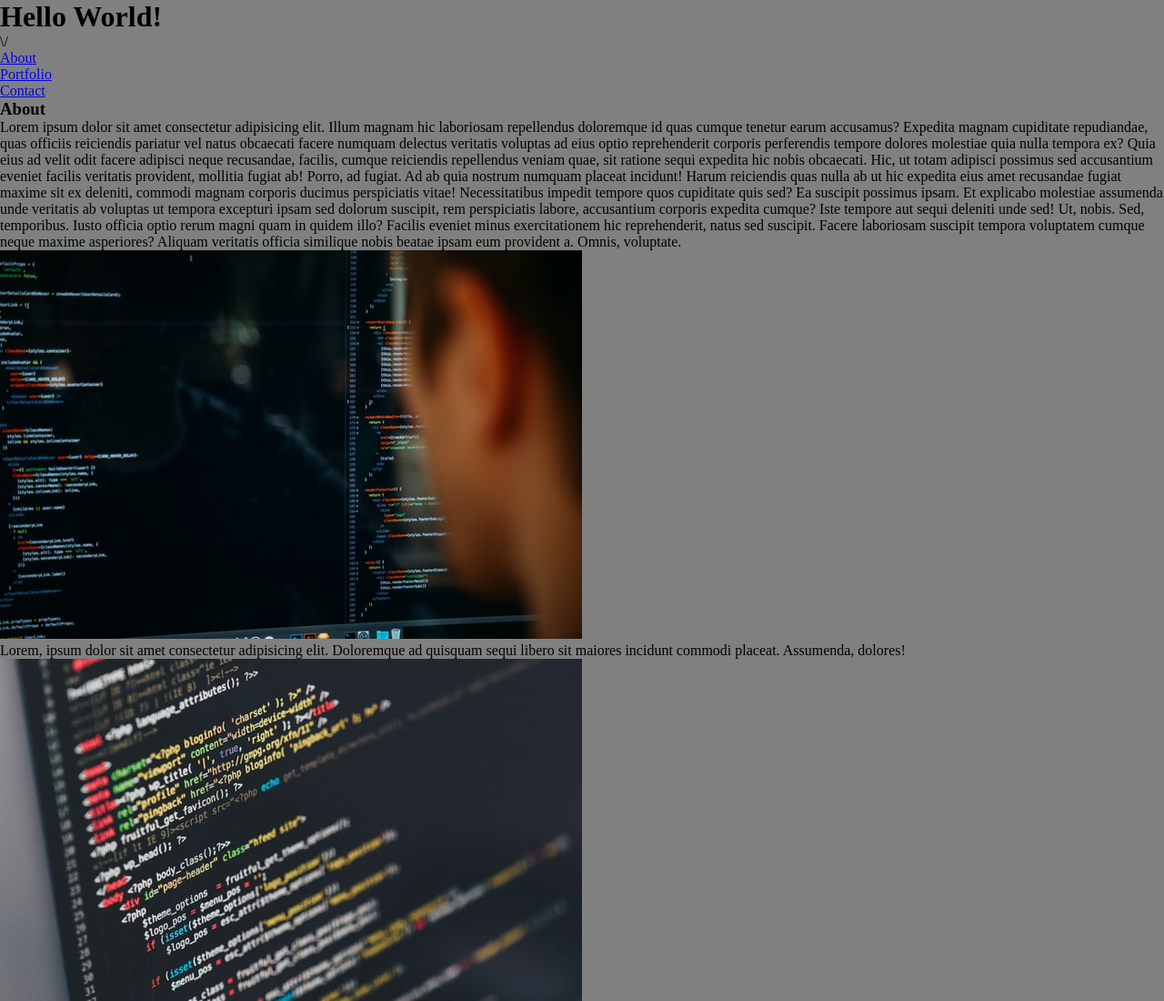
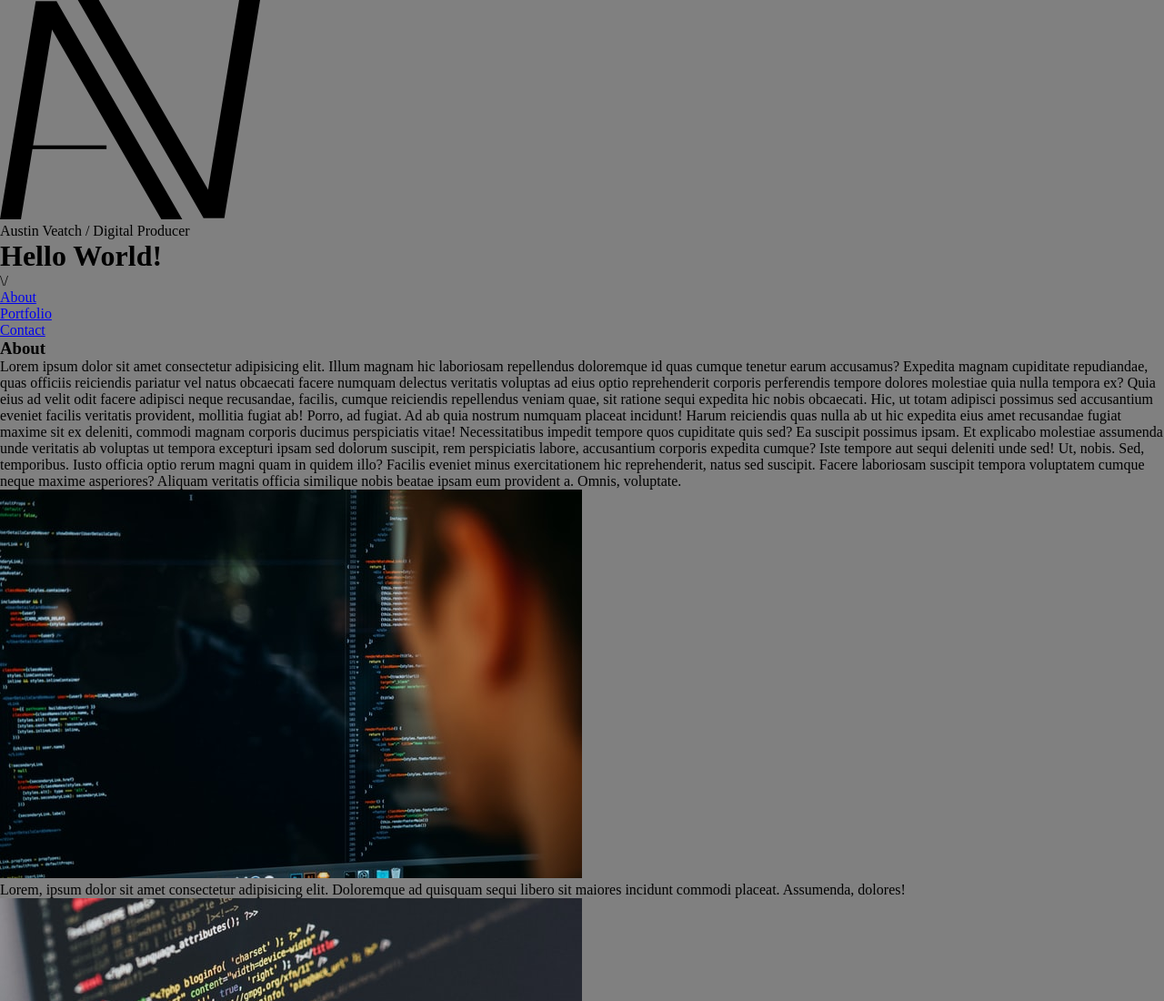
Before and after one commit to austin84/techDegreeProject_9, a plain HTML site: page index.html in a window 1280 px wide. Shown: the top 1100 px of the page at 91% size. Drawn offline with Linux system fonts and the light colour scheme.

Commit message:
content filled

```diff
--- a/index.html
+++ b/index.html
@@ -11,8 +11,8 @@
       <!-- Header -->
       <header class="header">
         <div class="head-top">
-          <div class="logo"></div>
-          <div class="title"></div>
+          <div class="logo"><img src="img/logo.png" alt="logo" /></div>
+          <div class="title">Austin Veatch / Digital Producer</div>
         </div>
         <div class="headboard">
           <h1 class="main-title">Hello World!</h1>
```
Also changed, not shown: img/large1.jpg (added), img/logo.png (added), 1 other file.
